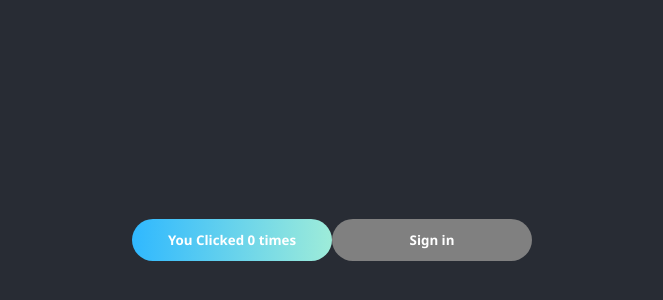
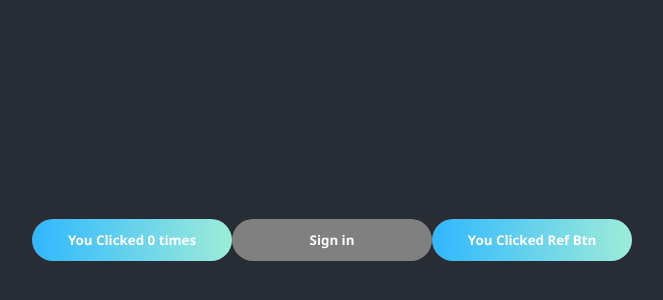
Before and after one commit to juanjosebernalv/great-day, a React (Create React App) app: page / in a window 1280 px wide. Shown: the part 160-460 px from the top of the page, without its empty margins (308-971 px from the left). Built offline with nearby package versions, Linux system fonts and the light colour scheme.

Commit message:
useRef Hook example

```diff
--- a/src/components/MyButtonStyled.jsx
+++ b/src/components/MyButtonStyled.jsx
@@ -1,8 +1,11 @@
-import { useEffect, useState } from 'react';
+import { useEffect, useRef, useState } from 'react';
 import styled from "styled-components";
 
 const MyButtonStyled = () => {
     const [count, setCount] = useState(0);
+
+    const ref = useRef(null);
+
     useEffect(() => {
         // Mounting
 
@@ -12,12 +15,26 @@ const MyButtonStyled = () => {
         }
     }, [//Updating
     count
-    ])
+    ]);
+
+    useEffect(() => {
+        if (ref) {
+            ref.current.click();
+        }
+    });
+
+
 
     return (
     <div>
-        <Button onClick={() => setCount(count + 1)} >You Clicked {count} times</Button>
+        <Button
+            onClick={() => setCount(count + 1)}>
+                You Clicked {count} times
+        </Button>
         <Button disabled>Sign in</Button>
+        <Button onClick={() => alert("You clicked!")} ref={ref}>
+                You Clicked Ref Btn
+        </Button>
     </div>
     )
 };
```
